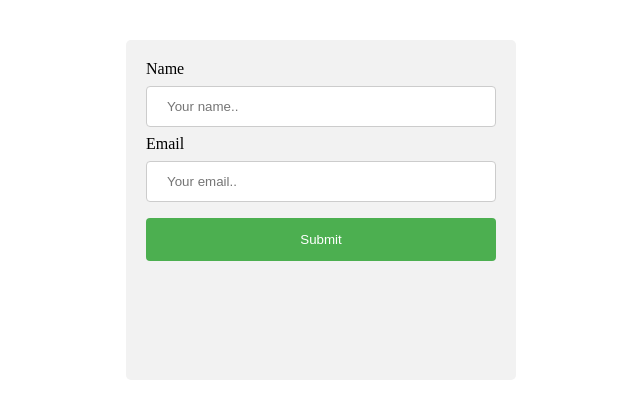
After one commit to mazbaul20/view, a PHP site: page /module-5/assignment/task3.php in a window 1280 px wide. The commit adds this page. Shown: the top 419 px of the page, without its empty margins (319-959 px from the left). Run offline with PHP 8.4, Linux system fonts and the light colour scheme.

Commit message:
submit assignment module 5

```diff
--- a/module-4/assignment/assignment.php
+++ b/module-4/assignment/assignment.php
@@ -42,7 +42,7 @@ function contains_only_letters_and_whitespace($str) {
     }
     return "contains non-letter or non-whitespace characters\n";
 }
-$str1 = "Hello world ";
+$str1 = "Hello world 2";
 echo contains_only_letters_and_whitespace($str1);
 
 //5.Write a PHP function to find the second largest number in an array of numbers.
--- /dev/null
+++ b/module-5/assignment/Person.php
@@ -0,0 +1,32 @@
+<?php
+//copy 2nd task
+class Person{
+    public $name;
+    public $email;
+
+    function setName($name){
+        $this->name = $name;
+    }
+    function setEmail($email){
+        $this->email = $email;
+    }
+    function getName(){
+        return $this->name;
+    }
+    function getEmail(){
+        return $this->email;
+    }
+    //just test perpos
+    function Display(){
+        echo "Person Name is {$this->name}\n";
+        echo "Person Email is {$this->email}\n";
+    }
+}
+
+// $person = new Person();
+// $person->setName("Mazbaul");
+// $person->setEmail("mazbaul@gmail.com");
+
+// echo $person->getName()."\n";
+// echo $person->getEmail();
+// $person->Display();
--- /dev/null
+++ b/module-5/assignment/style.css
@@ -0,0 +1,31 @@
+.form-design{
+    margin:0 auto;
+    margin-top:40px;
+    width:350px;
+    min-Height:300px;
+    border-radius: 5px;
+    background-color: #f2f2f2;
+    padding: 20px;
+}
+input[type="text"],input[type=email]{
+    width: 100%;
+    padding: 12px 20px;
+    margin: 8px 0;
+    display: inline-block;
+    border: 1px solid #ccc;
+    border-radius: 4px;
+    box-sizing: border-box;
+}
+input[type=submit] {
+    width: 100%;
+    background-color: #4CAF50;
+    color: white;
+    padding: 14px 20px;
+    margin: 8px 0;
+    border: none;
+    border-radius: 4px;
+    cursor: pointer;
+}
+input[type=submit]:hover {
+    background-color: #45a049;
+}
--- /dev/null
+++ b/module-5/assignment/task3.php
@@ -0,0 +1,60 @@
+<?php
+    include_once "Person.php";
+?>
+<!DOCTYPE html>
+<html lang="en">
+<head>
+    <meta charset="UTF-8">
+    <meta http-equiv="X-UA-Compatible" content="IE=edge">
+    <meta name="viewport" content="width=device-width, initial-scale=1.0">
+    <title>Assignment Module-5 Task-3</title>
+    <link rel="stylesheet" href="style.css">
+</head>
+<body>
+    <?php
+        $person = new Person();
+        if(isset($_POST['submit'])){
+            if(!empty($_POST['name'] && $_POST['email'])){
+                if(preg_match('/^[a-zA-Z\s]+$/',$_POST['name'])){
+                    $pname  = $_POST['name'];
+                    $pemail = $_POST['email'];
+
+                    $person->setName($pname);
+                    $person->setEmail($pemail);
+                }else{
+                    $err = "<span style='color:#ef6262'><b>Invalid Name</b></span>";
+                }
+            }else{
+                $err = "<span style='color:#ef6262'><b>Field must not be Empty!</b></span>";
+            }
+
+        }
+    ?>
+    <div class="form-design">
+        <?php
+            if(!empty($err)){
+                echo $err;
+            }
+
+        ?>
+        <form action="" method="post">
+
+            <label for="name">Name</label>
+            <input type="text"  name="name" placeholder="Your name..">
+
+            <label for="email">Email</label>
+            <input type="email" name="email" placeholder="Your email..">
+
+            <input type="submit" name="submit" value="Submit">
+        </form>
+        <form action="">
+                <?php
+                echo <<<DOC
+                <b>{$person->getName()}</b><br/>
+                <b>{$person->getEmail()}</b><br/>
+                DOC;
+                ?>
+        </form>
+    </div>
+</body>
+</html>
```
Also changed, not shown: module-5/assignment/task1.html (added, +23 -0 lines), module-5/assignment/task2.php (added, +30 -0 lines).
